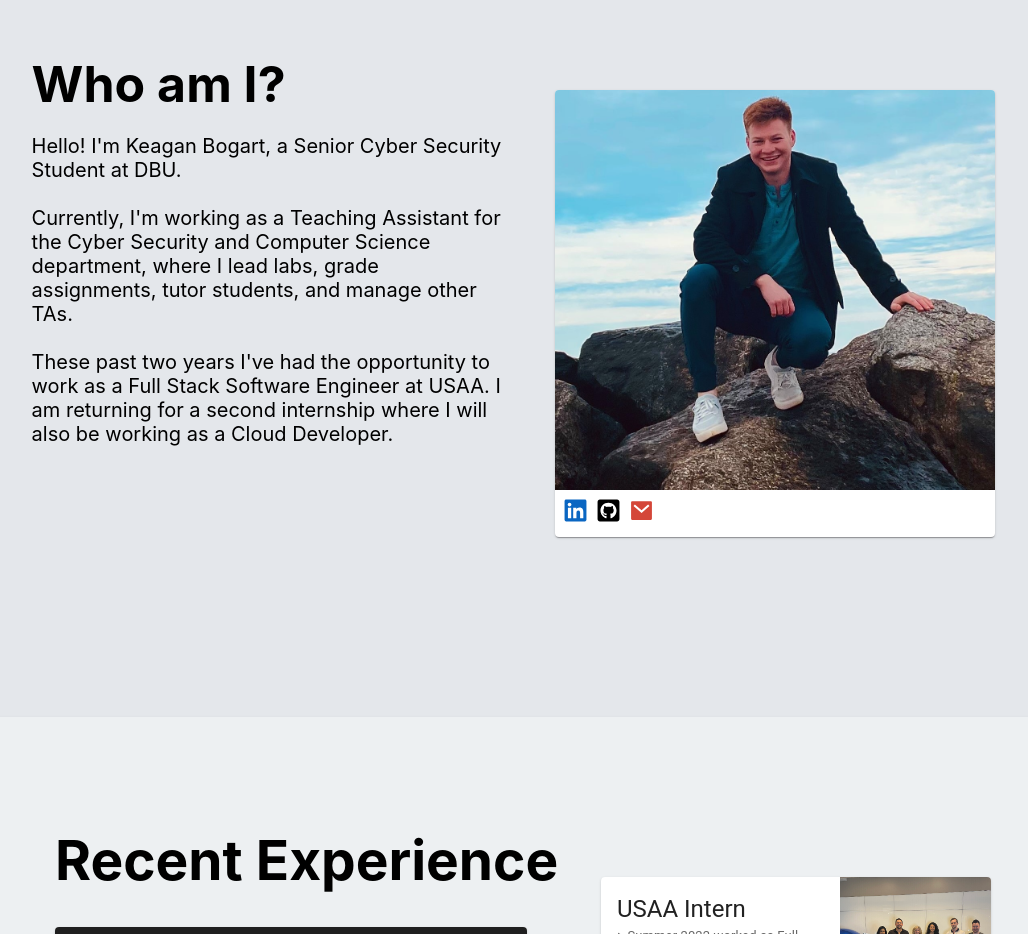
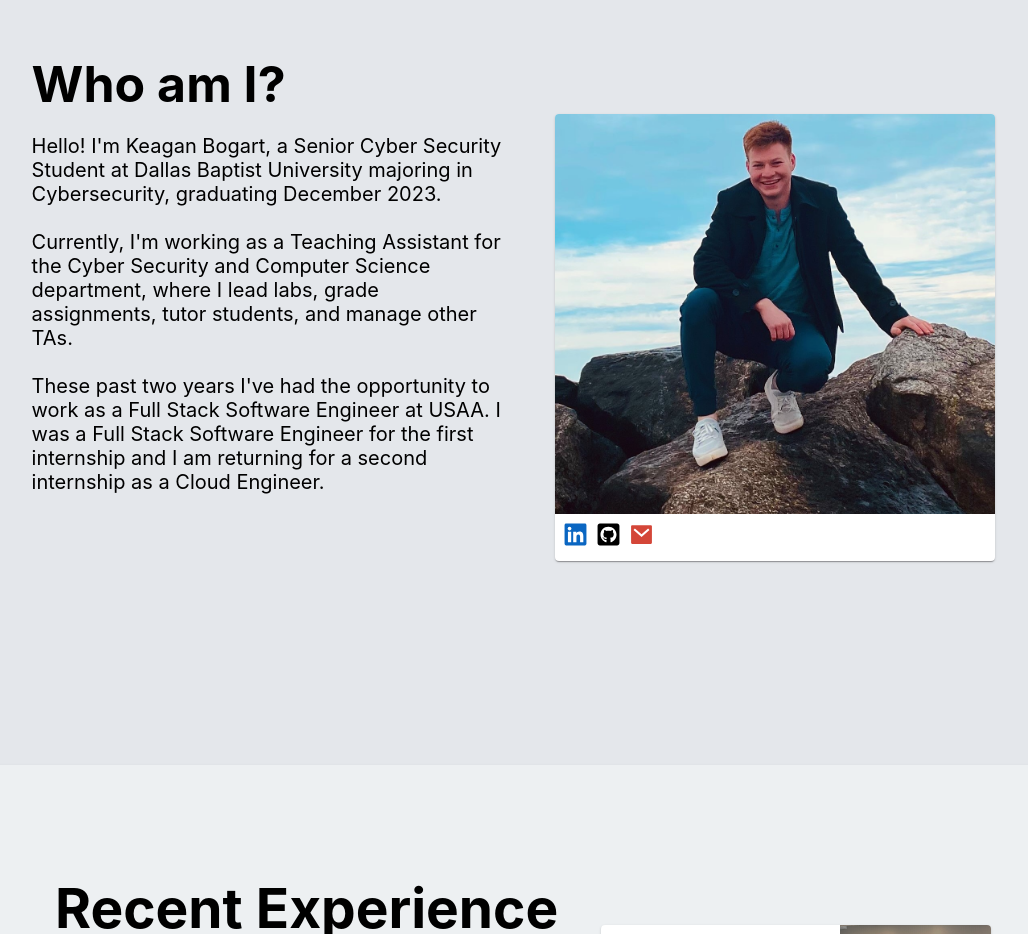
Before and after one commit to Fiery-Warrior/Portfolio, a React (Create React App) app: page / in a window 1280 px wide. Shown: the part 820-1754 px from the top of the page, without its empty margins (250-1278 px from the left). Built offline with nearby package versions, Linux system fonts and the light colour scheme.

Commit message:
updated text

```diff
--- a/src/About/About.js
+++ b/src/About/About.js
@@ -11,13 +11,13 @@ const About = () => {
           {/* <h1>Who am I?</h1> */}
           <h1 style={{ textAlign: "left" }}>Who am I?</h1>
           <p style={{ textAlign: "left" }}>
-            Hello! I'm Keagan Bogart, a Senior Cyber Security Student at DBU.
+            Hello! I'm Keagan Bogart, a Senior Cyber Security Student at Dallas Baptist University majoring in Cybersecurity, graduating December 2023.
             <br />
             <br />
             Currently, I'm working as a Teaching Assistant for the Cyber Security and Computer Science department, where I lead labs, grade assignments, tutor students, and manage other TAs.
             <br />
             <br />
-            These past two years I've had the opportunity to work as a Full Stack Software Engineer at USAA. I am returning for a second internship where I will also be working as a Cloud Developer.
+            These past two years I've had the opportunity to work as a Full Stack Software Engineer at USAA. I was a Full Stack Software Engineer for the first internship and I am returning for a second internship as a Cloud Engineer.
           </p>
     </section>
         </div>
```
